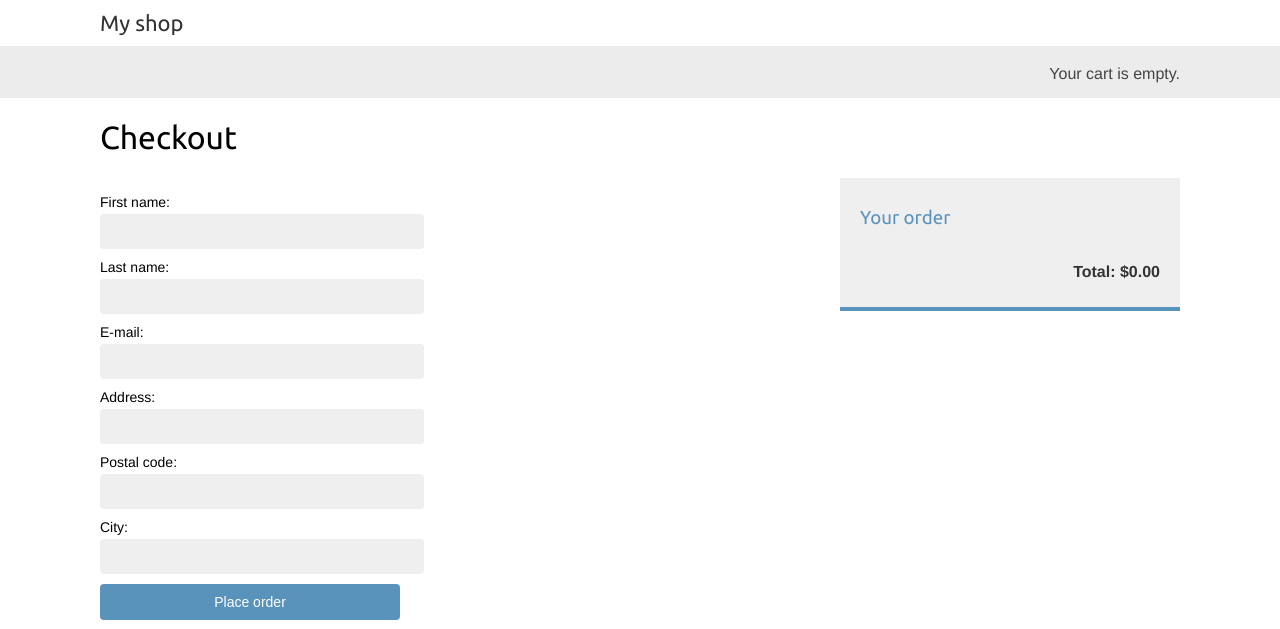
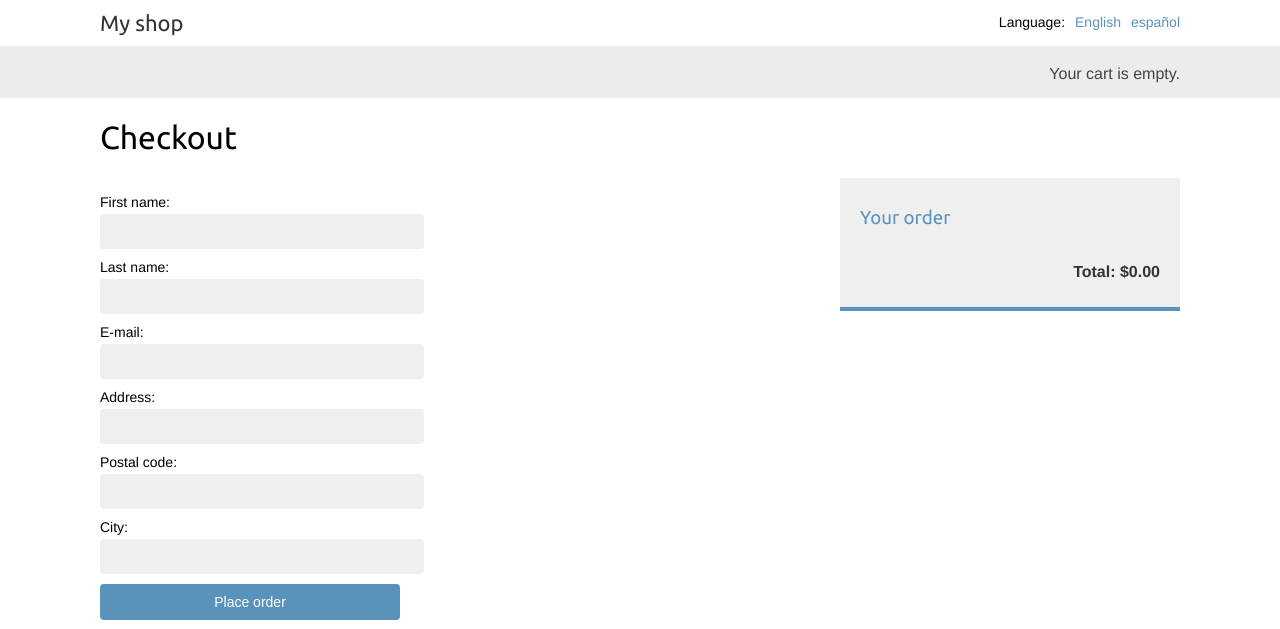
Before and after one commit to VladlmlrF/myshop, a Django app: page /en/orders/create/ in a window 1280 px wide. Shown: the top 629 px of the page. Run offline with Django 4.2, Linux system fonts and the light colour scheme; parts of the project's set-up code (start-up, migrations or seed data) failed here and were passed over.

Commit message:
add ability to select a language

```diff
--- a/myshop/shop/templates/shop/base.html
+++ b/myshop/shop/templates/shop/base.html
@@ -14,6 +14,21 @@
 <body>
     <div id="header">
         <a href="/" class="logo">{% trans "My shop" %}</a>
+        {% get_current_language as LANGUAGE_CODE %}
+        {% get_available_languages as LANGUAGES %}
+        {% get_language_info_list for LANGUAGES as languages %}
+        <div class="languages">
+            <p>{% trans "Language" %}:</p>
+            <ul class="languages">
+                {% for language in languages %}
+                    <li>
+                        <a href="/{{ language.code }}/" {% if language.code == LANGUAGE_CODE %} class="selected"{% endif %}>
+                           {{ language.name_local }}
+                        </a>
+                    </li>
+                {% endfor %}
+            </ul>
+        </div>
     </div>
     <div id="subheader">
         <div class="cart">
```
